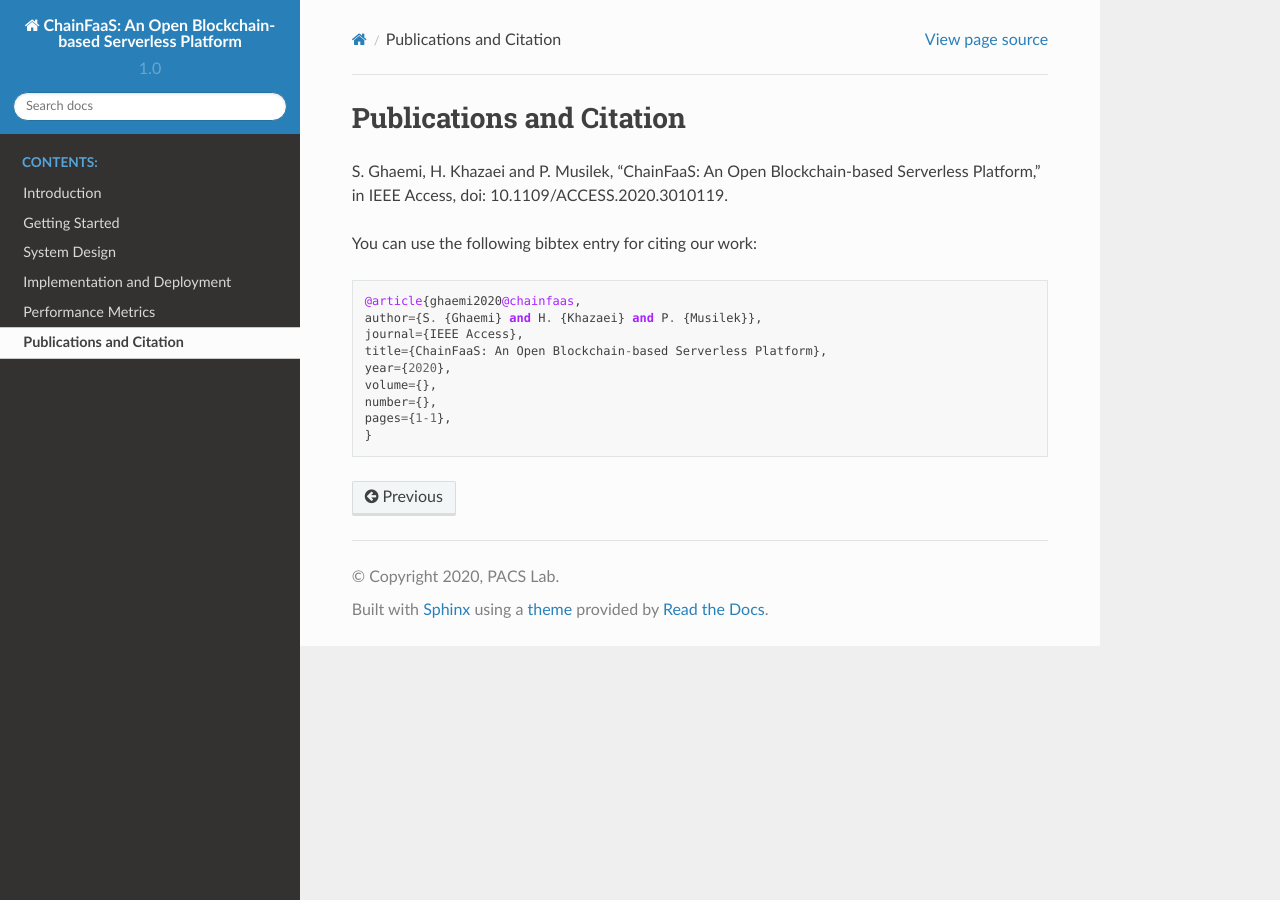
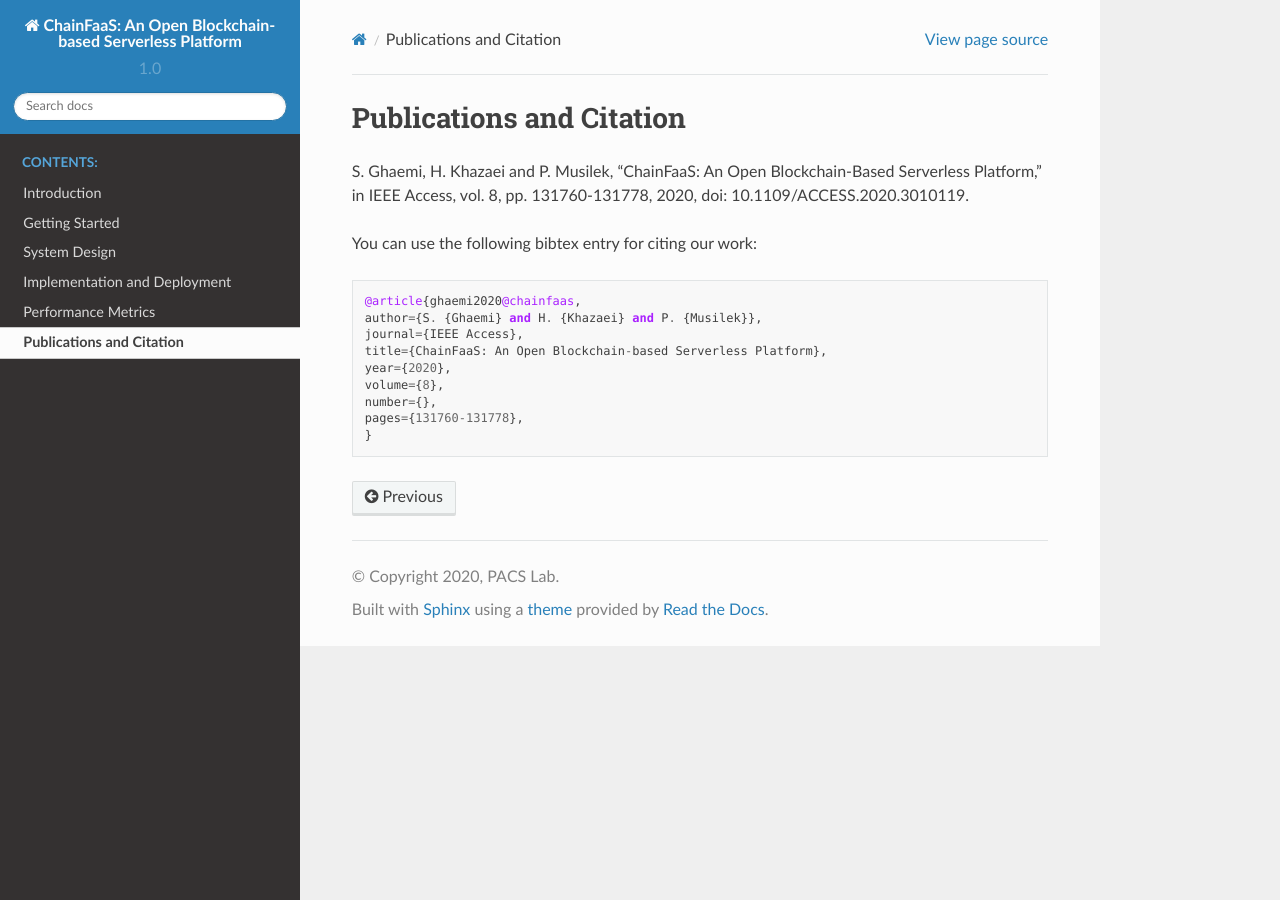
Before and after one commit to pacslab/ChainFaaS, a Sphinx documentation site: the page built from Docs/publications.md, in a window 1280 px wide. Built offline with Sphinx 7.4.7 and the Read the Docs theme 2.0.0, drawn with Linux system fonts in a browser that asks for light colours.

Commit message:
Update publications.md

````diff
--- a/Docs/publications.md
+++ b/Docs/publications.md
@@ -1,6 +1,6 @@
 # Publications and Citation
 
-S. Ghaemi, H. Khazaei and P. Musilek, "ChainFaaS: An Open Blockchain-based Serverless Platform," in IEEE Access, doi: 10.1109/ACCESS.2020.3010119.
+S. Ghaemi, H. Khazaei and P. Musilek, "ChainFaaS: An Open Blockchain-Based Serverless Platform," in IEEE Access, vol. 8, pp. 131760-131778, 2020, doi: 10.1109/ACCESS.2020.3010119.
 
 You can use the following bibtex entry for citing our work:
 
@@ -10,8 +10,8 @@ author={S. {Ghaemi} and H. {Khazaei} and P. {Musilek}},
 journal={IEEE Access},
 title={ChainFaaS: An Open Blockchain-based Serverless Platform},
 year={2020},
-volume={},
+volume={8},
 number={},
-pages={1-1},
+pages={131760-131778},
 }
 ```
````
